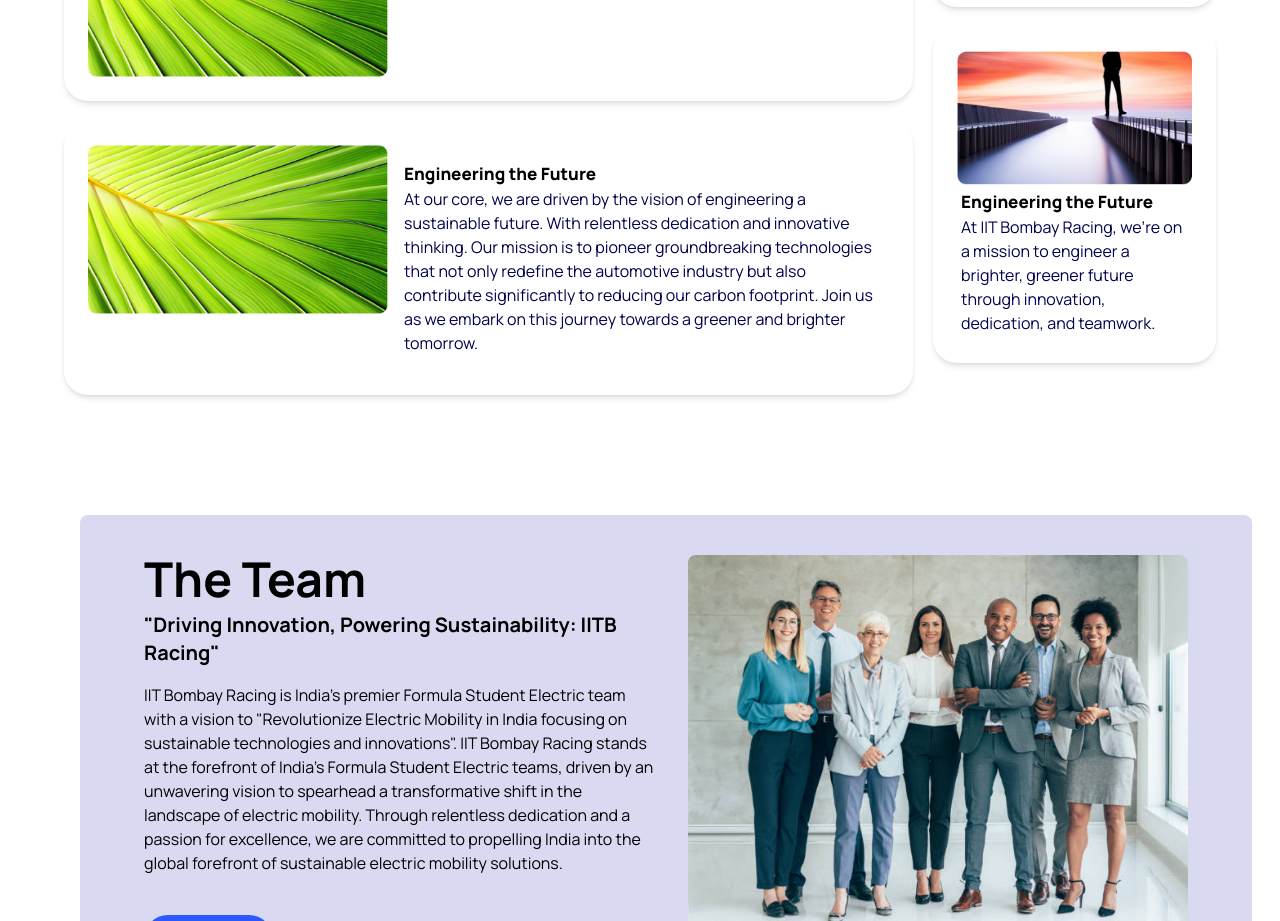
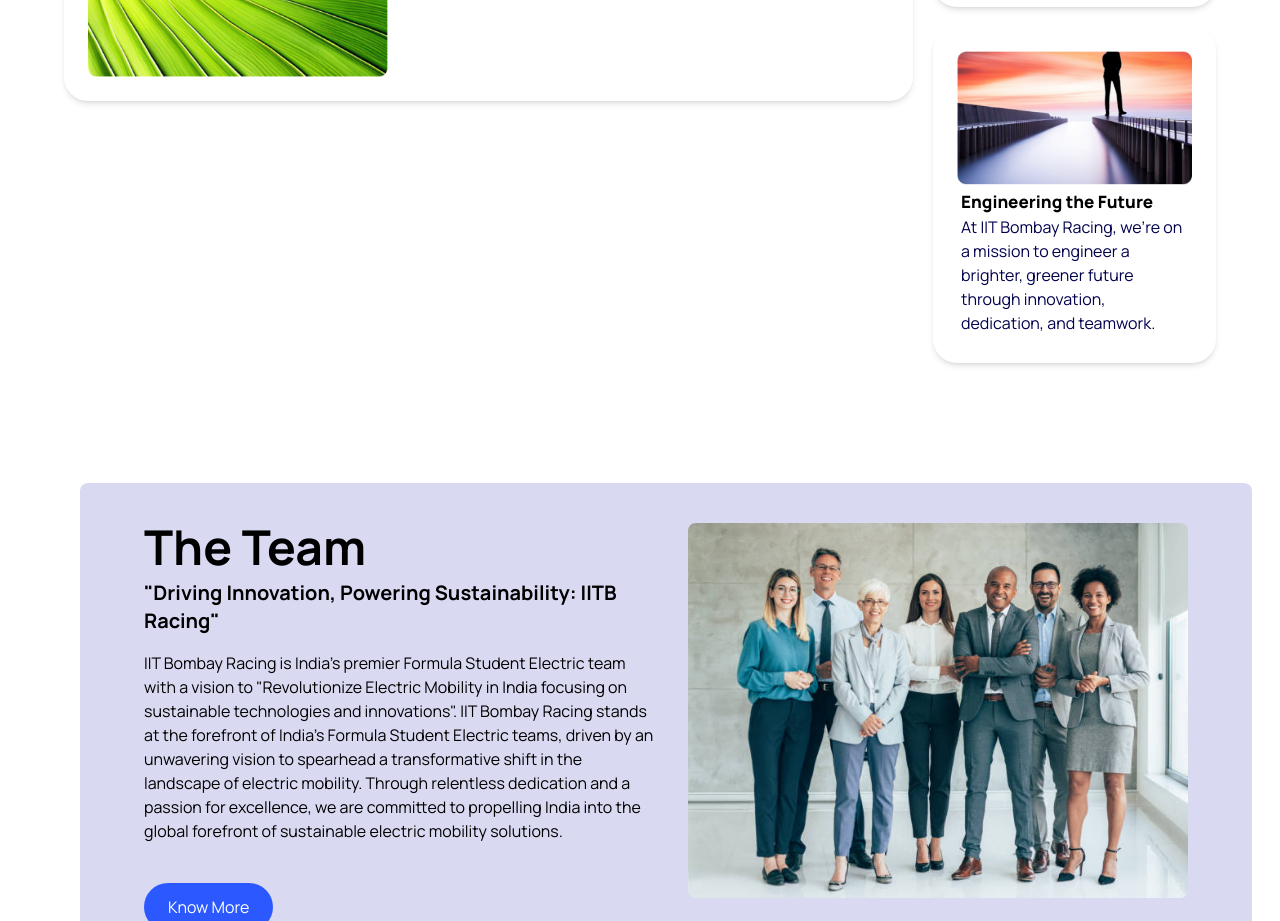
Before and after one commit to i-am-SnehaChauhan/iit_b_racing, a Next.js app: page / in a window 1280 px wide. Shown: the part 1300-2221 px from the top of the page. Built offline with nearby package versions, Linux system fonts and the light colour scheme.

Commit message:
Error resolved

```diff
--- a/components/Mission.tsx
+++ b/components/Mission.tsx
@@ -35,20 +35,7 @@
               </p>
             </div>
           </div>
-          <div className="mission__horizontal__card">
-            <Image
-              src="/mission2.png"
-              alt="mission1"
-              width={300}
-              height={300}
-            />
-            <div className="mission__horizontal__card__content">
-              <h3 className="mission__card__title">Engineering the Future</h3>
-              <p>
-              At our core, we are driven by the vision of engineering a sustainable future. With relentless dedication and innovative thinking. Our mission is to pioneer groundbreaking technologies that not only redefine the automotive industry but also contribute significantly to reducing our carbon footprint. Join us as we embark on this journey towards a greener and brighter tomorrow.
-              </p>
-            </div>
-          </div>
+
         </div>
         <div className="mission__right">
           <div className="mission__vertical__card">
--- a/components/TeamCard.tsx
+++ b/components/TeamCard.tsx
@@ -1,35 +1,51 @@
-"use client";
-
-import {teamData }from '../constants/teamData';
+import { teamData } from '../constants/teamData';
 import Image from 'next/image';
 
-const SocialMediaLinks = ({ socials }) => (
+interface SocialMediaLink {
+    url: string;
+    icon: string;
+}
+
+interface SocialMediaLinksProps {
+    socials: SocialMediaLink[];
+}
+
+interface CardProps {
+    name: string;
+    title: string;
+    socials: SocialMediaLink[];
+}
+
+interface CardContainerProps {
+    teamData: typeof teamData;
+}
+
+const SocialMediaLinks = ({ socials }: SocialMediaLinksProps) => (
     <div className="social-media-links">
         {socials.map((item, index) => (
             <div key={index} className="social-media-link">
                 <a href={item.url} target="_blank" rel="noopener noreferrer">
-           <img src={item.icon}/>
+                    <img src={item.icon} />
                 </a>
             </div>
         ))}
     </div>
 );
 
-
-const Card = ({ image, name,title, socials }) => (
+const Card = ({ image, name, title, socials }: CardProps) => (
     <div className="card">
         <div className="card-content">
-        <Image src={image} alt={name} className="avatar" />
+            <Image src={image} alt={name} className="avatar" width={150} height={150} />
             <div className="info">
                 <h3 className="font-serif text-2xl">{name}</h3>
-          <h4 style={{color:"#ffffffef",fontSize:"15px"}}>{title}</h4>
+                <h4 style={{ color: "#ffffffef", fontSize: "15px" }}>{title}</h4>
                 <SocialMediaLinks socials={socials} />
             </div>
         </div>
     </div>
 );
 
-const CardContainer = ({ teamData }) => (
+const CardContainer = ({ teamData }: CardContainerProps) => (
     <div className='floating'>
         <div className="card-container">
             {teamData.map((card, index) => (
```
Lines whose indentation alone changed are shown as unchanged.
